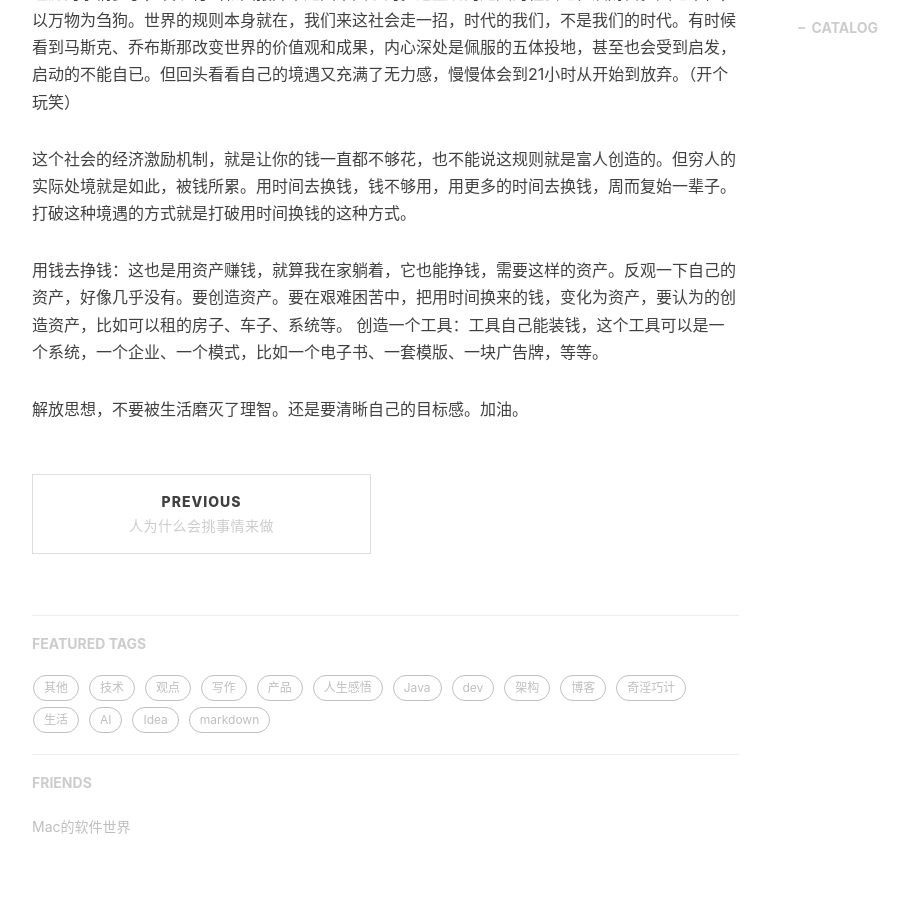
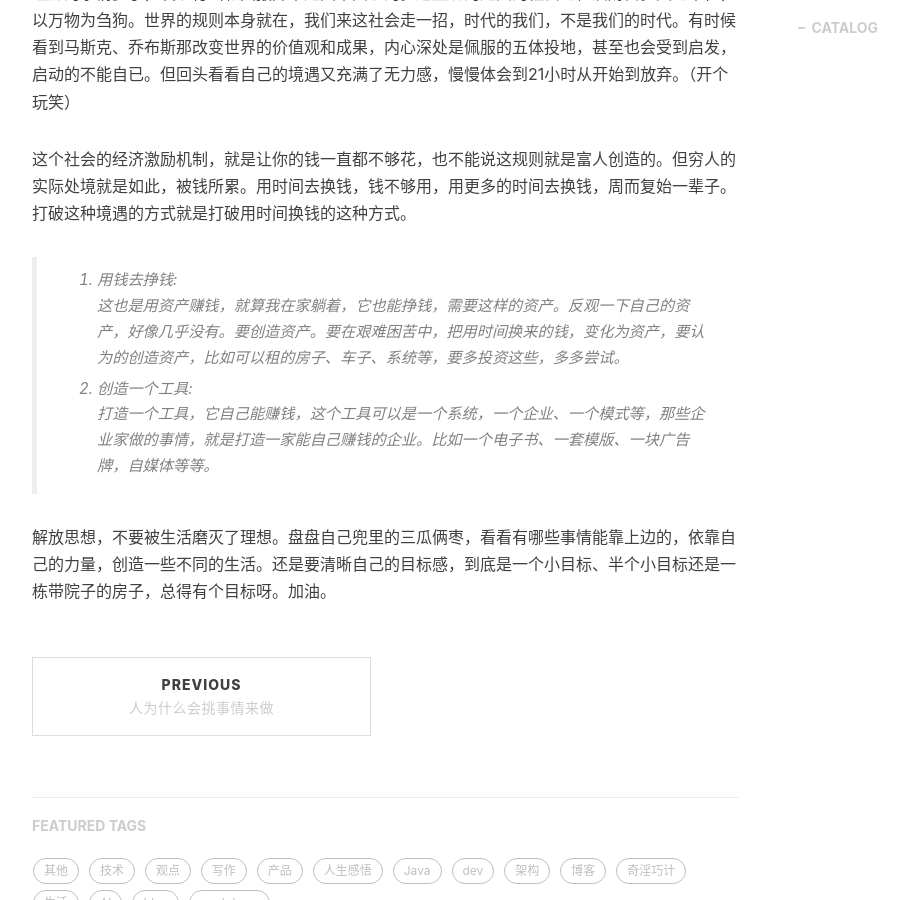
Before and after one commit to lushubei/lushubei.github.io, a Jekyll site: the page built from _posts/viewpoint/2023-12-04-DestoryMoneyRule.md, in a window 1280 px wide and 900 px high, scrolled down 1039 px. Shown: the whole window, without its empty margins (233-1142 px from the left). Built offline with Jekyll 4.4.1, drawn with Linux system fonts in a browser that asks for light colours; nearby versions of some CDN libraries; comment, search, counter and statistics services are not loaded.

Commit message:
目标感，赚钱-创造

```diff
--- a/_posts/viewpoint/2023-12-04-DestoryMoneyRule.md
+++ b/_posts/viewpoint/2023-12-04-DestoryMoneyRule.md
@@ -22,7 +22,10 @@ tags:
 
 这个社会的经济激励机制，就是让你的钱一直都不够花，也不能说这规则就是富人创造的。但穷人的实际处境就是如此，被钱所累。用时间去换钱，钱不够用，用更多的时间去换钱，周而复始一辈子。打破这种境遇的方式就是打破用时间换钱的这种方式。
 
-用钱去挣钱：这也是用资产赚钱，就算我在家躺着，它也能挣钱，需要这样的资产。反观一下自己的资产，好像几乎没有。要创造资产。要在艰难困苦中，把用时间换来的钱，变化为资产，要认为的创造资产，比如可以租的房子、车子、系统等。
-创造一个工具：工具自己能装钱，这个工具可以是一个系统，一个企业、一个模式，比如一个电子书、一套模版、一块广告牌，等等。
+> 1. 用钱去挣钱:
+> 这也是用资产赚钱，就算我在家躺着，它也能挣钱，需要这样的资产。反观一下自己的资产，好像几乎没有。要创造资产。要在艰难困苦中，把用时间换来的钱，变化为资产，要认为的创造资产，比如可以租的房子、车子、系统等，要多投资这些，多多尝试。
+>
+> 2. 创造一个工具:
+>  打造一个工具，它自己能赚钱，这个工具可以是一个系统，一个企业、一个模式等，那些企业家做的事情，就是打造一家能自己赚钱的企业。比如一个电子书、一套模版、一块广告牌，自媒体等等。
 
-解放思想，不要被生活磨灭了理智。还是要清晰自己的目标感。加油。
+解放思想，不要被生活磨灭了理想。盘盘自己兜里的三瓜俩枣，看看有哪些事情能靠上边的，依靠自己的力量，创造一些不同的生活。还是要清晰自己的目标感，到底是一个小目标、半个小目标还是一栋带院子的房子，总得有个目标呀。加油。
```
